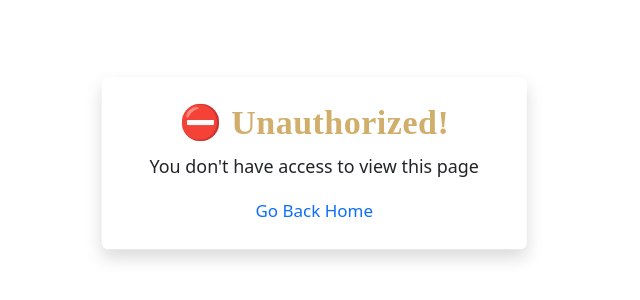
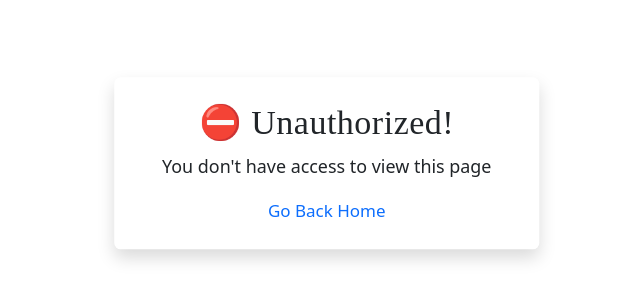
Before and after one commit to tcarsity/eriseyi-orisun-ayo, a React (Vite) app: page /unauthorized in a window 1280 px wide. Shown: the part 202-502 px from the top of the page, without its empty margins (313-953 px from the left). Built offline with nearby package versions, Linux system fonts and the light colour scheme.

Commit message:
Adjusting css

```diff
--- a/src/assets/responsive.scss
+++ b/src/assets/responsive.scss
@@ -114,6 +114,20 @@
 
   .card .fw-bold {
     font-size: 1.2rem;
+  }
+
+  .section-none {
+    .not-found {
+      h1 {
+        font-weight: 700;
+        letter-spacing: 8px;
+        font-size: 40px;
+      }
+
+      .link {
+        text-decoration: none;
+      }
+    }
   }
 
   footer {
@@ -367,6 +381,20 @@
     }
   }
 
+  .section-none {
+    .not-found {
+      h1 {
+        font-weight: 700;
+        letter-spacing: 8px;
+        font-size: 40px;
+      }
+
+      .link {
+        text-decoration: none;
+      }
+    }
+  }
+
   .section-1 {
     .hero {
       background-position: center top;
--- a/src/assets/style.scss
+++ b/src/assets/style.scss
@@ -265,14 +265,13 @@ canvas {
       color: $church-color;
     }
 
-    h2 {
-      font-weight: 700;
+    .link {
+      text-decoration: none;
+    }
 
-      color: $church-color;
+    .card {
+      margin-left: 25px;
     }
-  }
-  .link {
-    text-decoration: none;
   }
 }
 
--- a/src/components/admin/NotFoundPage.jsx
+++ b/src/components/admin/NotFoundPage.jsx
@@ -6,9 +6,9 @@ export default function NotFoundPage() {
     <section className="section-none py-5">
       <div className="container py-5 d-flex justify-content-center align-items-center vh-100">
         <div className="row position-fixed top=50 start-50 translate-middle">
-          <div className="col">
-            <div className="text-center not-found ">
-              <div className="card border-0 shadow " style={{ width: "25rem" }}>
+          <div className="col-md-4">
+            <div className="text-center not-found">
+              <div className="card border-0 shadow" style={{ width: "25rem" }}>
                 <div className="card-body p-4">
                   <h1>404</h1>
                   <p>👻 Oops! The page you are looking for does not exist.</p>
```
